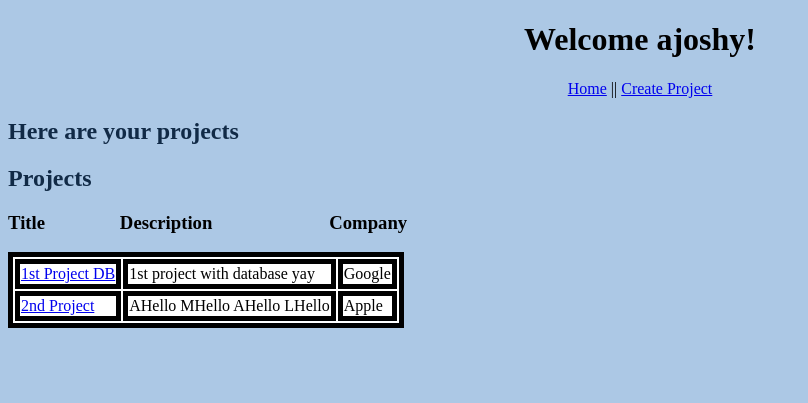
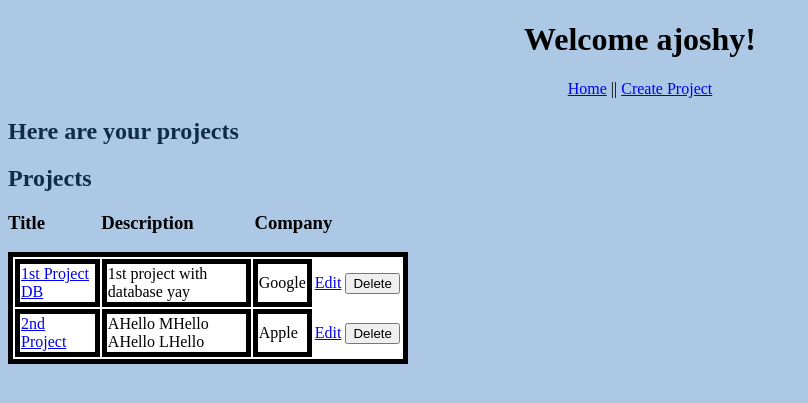
Before and after one commit to michaelslusser/ITIS3155ProjectTracker, a Flask app: page / in a window 1280 px wide. Shown: the top 403 px of the page, without its empty margins (0-808 px from the left). Run offline with Flask 3, Linux system fonts and the light colour scheme.

Commit message:
Added project delete functionality

```diff
--- a/app.py
+++ b/app.py
@@ -51,11 +51,25 @@ def new_project():
         db.session.commit()
         return redirect(url_for('index'))
     else:
-        a_user = db.session.query(User).filter_by(email='ajoshy@uncc.edu')
+        a_user = db.session.query(User).filter_by(email='ajoshy@uncc.edu').one()
         return render_template('new_project.html', user=a_user)
 
+# EDIT PROJECT (NOT WORKING YET)
+@app.route('/project/edit/<project_id>')
+def edit_project(project_id):
+    a_user = db.session.query(User).filter_by(email='ajoshy@uncc.edu').one()
+    my_project = db.session.query(Project).filter_by(id=project_id).one()
 
+    return render_template('new_project.html',project=my_project,user=a_user)
 
+# DELETE PROJECT
+@app.route('/project/delete/<project_id>',methods=['POST'])
+def delete_project(project_id):
+    my_project = db.session.query(Project).filter_by(id=project_id).one()
+    db.session.delete(my_project)
+    db.session.commit()
+
+    return redirect(url_for('index'))
 
 # start server at http://127.0.0.1:5000
 app.run(host=os.getenv('IP', '127.0.0.1'),port=int(os.getenv('PORT', 5000)),debug=True)
--- a/templates/index.html
+++ b/templates/index.html
@@ -18,8 +18,8 @@
         <h2>Here are your projects</h2>
         <h2>Projects</h2>
         <h3>
-            Title&emsp;&emsp;&emsp;&emsp;Description
-            &emsp;&emsp;&emsp;&emsp;&emsp;&emsp;Company
+            Title&emsp;&emsp;&emsp;Description
+            &emsp;&emsp;&emsp;Company
         </h3>
         <div class="box">
             <table class="insideBox">
@@ -30,6 +30,13 @@
                     <td class="tableRow"><a href="{{ url_for('get_project', project_id=project.id) }}">{{project.title}}</a></td>
                     <td class="tableRow">{{project.detail}}</a></td>
                     <td class="tableRow">{{project.company_name}}</a></td>
+                    <!--EDIT NOT WORKING YET-->
+                    <td><a href="{{url_for('edit_project',project_id=project.id)}}">Edit</a></td>
+                    <td>
+                        <form action="{{url_for('delete_project',project_id=project.id)}}" method = "post">
+                            <input type="submit" value="Delete">
+                        </form>
+                    </td>
                 </tr>
                 {% endfor %}
                 <!--Add end of for loop here-->
```
